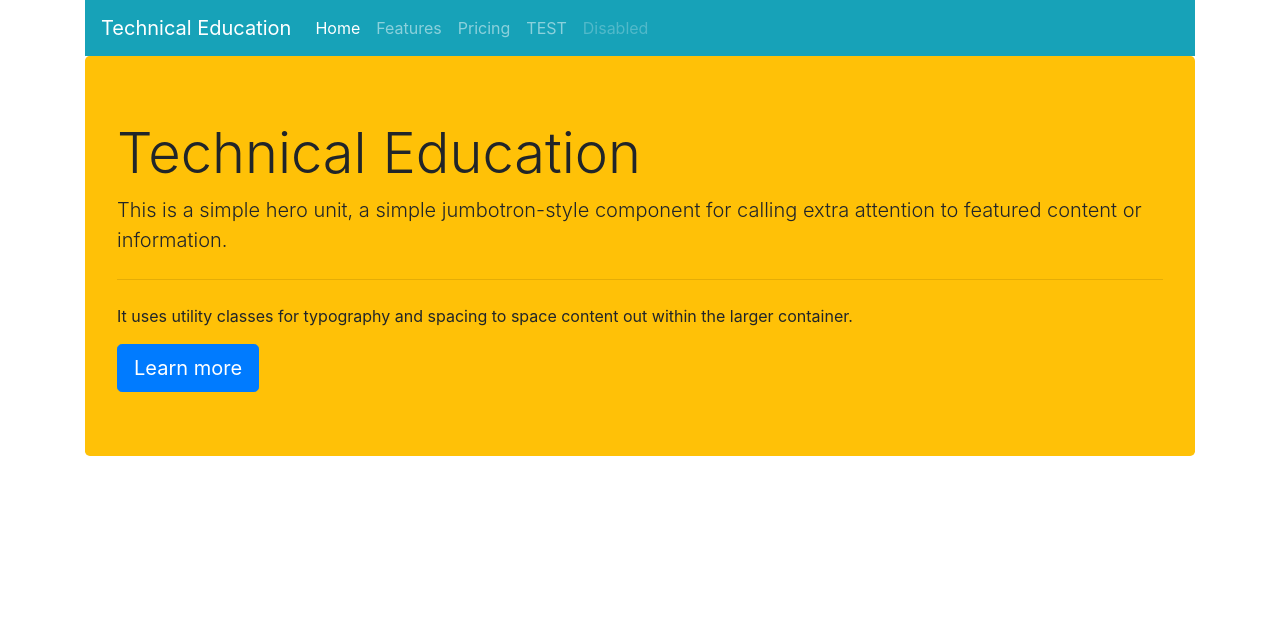
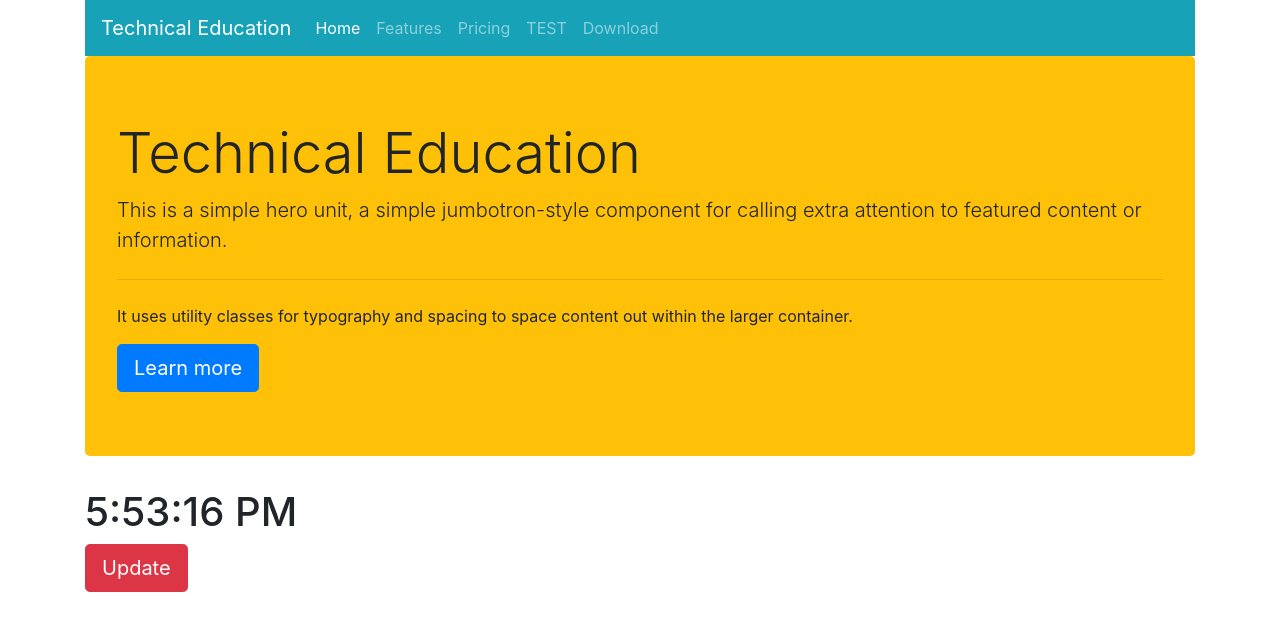
Before and after one commit to ahmedvb/React-App, a React (Create React App) app: page /download in a window 1280 px wide. Shown: the top 630 px of the page. Built offline with nearby package versions, Linux system fonts and the light colour scheme.

Commit message:
save202005062124

```diff
--- a/src/App.js
+++ b/src/App.js
@@ -7,6 +7,7 @@ import Features from "./components/features/features";
 import Pricing from "./components/pricing/pricing";
 import Testing from "./components/testing/testing";
 import { BrowserRouter as Router, Route } from "react-router-dom";
+import Download from './components/Download/Download';
 class App extends Component {
   constructor(props) {
     super(props);
@@ -30,6 +31,9 @@ class App extends Component {
           <Route path="/testing">
             <Testing />
           </Route>
+          <Route path="/download">
+            <Download />
+          </Route>
         </Router>
       </div>
     );
--- /dev/null
+++ b/src/components/Download/Download.jsx
@@ -0,0 +1,18 @@
+import React, { useState } from "react";
+export default function Download() {
+    const now = new Date().toLocaleTimeString();
+    const [time, setTime] = useState(now);
+    const arr = [1, 5, 8, 20, 9, 56];
+    const [...a] = arr;
+    const [buttonVariant, setButtonVariant] = useState(true);
+    function updateTime() {
+        alert(a);
+    }
+    function UpdateButtonVariant(){
+        setButtonVariant(!buttonVariant);
+    }
+    return <div>
+        <h1>{time}</h1>
+        <button className={buttonVariant?"btn btn-danger btn-lg":"btn btn-primary btn-lg"} onClick={UpdateButtonVariant}>Update</button>
+    </div>;
+}
--- a/src/components/Features/Features.jsx
+++ b/src/components/Features/Features.jsx
@@ -1,4 +1,4 @@
-import React, { Component } from "react";
+import React, { Component, useState } from "react";
 
 export default class Features extends Component {
     render() {
--- a/src/components/Testing/Testing.jsx
+++ b/src/components/Testing/Testing.jsx
@@ -1,11 +1,12 @@
-import React,{ Component } from "react";
+import React, { Component, useState } from "react";
 import data from "../../lib/data"
-export default class Testing extends Component
-{
-    render(){
-        let d=data;
-        return(
-            d.map(item=><div className="bg-dark m-2 p-3 text-white">{item.substring(0,16)+" ..."}</div>)
+export default class Testing extends Component {
+    render() {
+        let d = data;
+        const now = new Date();
+        //const [time, setTime] = useState(now);
+        return (
+        d.map(item => <div className="bg-dark m-2 p-3 text-white">{item.substring(0, 16) + " ..."}</div>)
         );
     }
 }
--- a/src/components/siteLinks/siteLinks.jsx
+++ b/src/components/siteLinks/siteLinks.jsx
@@ -29,7 +29,7 @@ export default class siteLinks extends Component {
                             <Link className="nav-link" to="/testing">TEST</Link>
                         </li>
                         <li className="nav-item">
-                            <Link className="nav-link disabled" to="/" tabIndex="-1" aria-disabled="true">Disabled</Link>
+                            <Link className="nav-link" to="/download" tabIndex="-1">Download</Link>
                         </li>
                     </ul>
                 </div>
```
